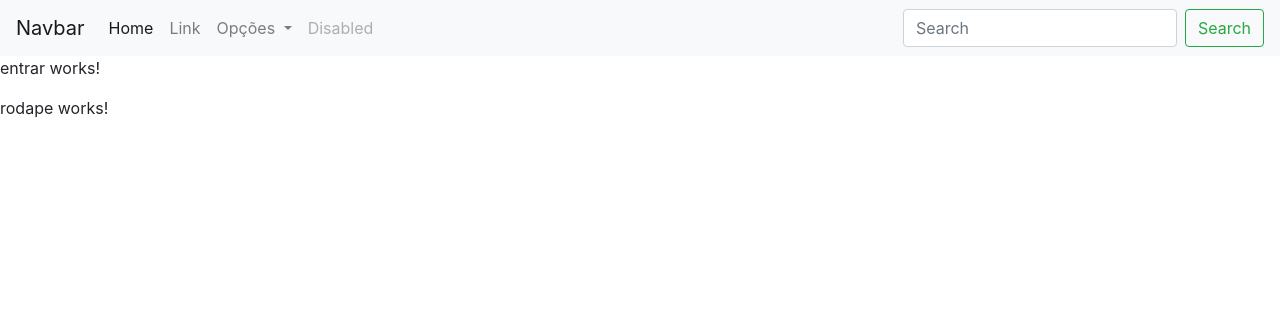
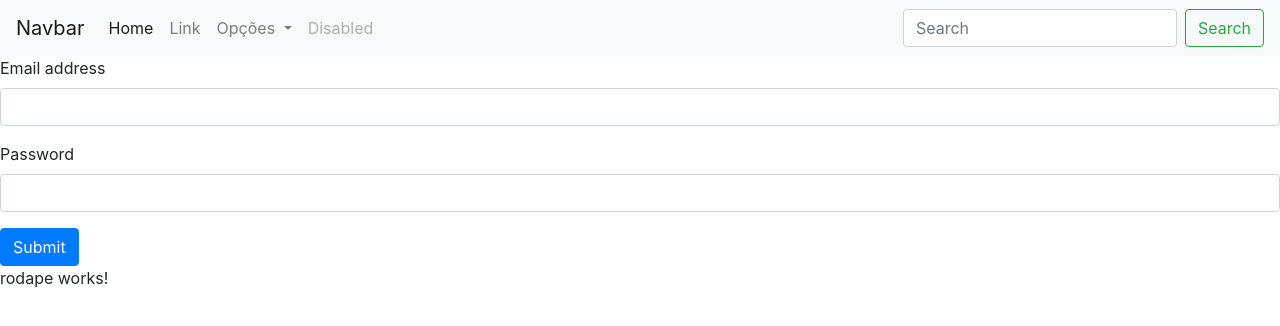
Before and after one commit to Cosmos-Blood/GenBR-Project_Integrador-Lampe-Front, an Angular app: page /entrar in a window 1280 px wide. Shown: the top 326 px of the page. Built offline with nearby package versions, Linux system fonts and the light colour scheme.

Commit message:
[Feature Will - Task: Login ok | 09.11.21]

```diff
--- a/src/app/entrar/entrar.component.html
+++ b/src/app/entrar/entrar.component.html
@@ -1 +1,28 @@
-<p>entrar works!</p>
+<div>
+  <form>
+    <div class="mb-3">
+      <label for="exampleInputEmail1" class="form-label">Email address</label>
+      <input
+        name="email"
+        type="email"
+        class="form-control"
+        id="exampleInputEmail1"
+        aria-describedby="emailHelp"
+        [(ngModel)]="usuarioLogin.emailUsuario"
+      />
+    </div>
+    <div class="mb-3">
+      <label for="exampleInputPassword1" class="form-label">Password</label>
+      <input
+        name="senha"
+        type="password"
+        class="form-control"
+        id="exampleInputPassword1"
+        [(ngModel)]="usuarioLogin.senhaUsuario"
+      />
+    </div>
+    <button type="submit" class="btn btn-primary" (click)="entrar()">
+      Submit
+    </button>
+  </form>
+</div>
--- a/src/app/entrar/entrar.component.ts
+++ b/src/app/entrar/entrar.component.ts
@@ -1,15 +1,38 @@
 import { Component, OnInit } from '@angular/core';
+import { Router } from '@angular/router';
+import { environment } from 'src/environments/environment.prod';
+import { UsuarioLogin } from '../model/UsuarioLogin';
+import { AuthService } from '../service/auth.service';
 
 @Component({
   selector: 'app-entrar',
   templateUrl: './entrar.component.html',
-  styleUrls: ['./entrar.component.css']
+  styleUrls: ['./entrar.component.css'],
 })
 export class EntrarComponent implements OnInit {
+  usuarioLogin: UsuarioLogin = new UsuarioLogin();
 
-  constructor() { }
+  constructor(private auth: AuthService, private router: Router) {}
 
-  ngOnInit(): void {
+  ngOnInit() {
+    window.scroll(0, 0);
   }
 
+  entrar() {
+    this.auth.entrar(this.usuarioLogin).subscribe(
+      (resp: UsuarioLogin) => {
+        this.usuarioLogin = resp;
+        environment.id = this.usuarioLogin.id;
+        environment.token = this.usuarioLogin.token;
+        environment.nomeUsuario = this.usuarioLogin.nomeUsuario;
+        environment.emailUsuario = this.usuarioLogin.emailUsuario;
+        this.router.navigate(['/sobre']);
+      },
+      (erro) => {
+        if (erro.status == 400) {
+          alert('Usuario ou senha incorretos');
+        }
+      }
+    );
+  }
 }
--- a/src/environments/environment.prod.ts
+++ b/src/environments/environment.prod.ts
@@ -1,3 +1,8 @@
 export const environment = {
-  production: true
+  production: true,
+  id: 0,
+  nomeUsuario: '',
+  emailUsuario: '',
+  senhaUsuario: '',
+  token: ''
 };
--- a/src/index.html
+++ b/src/index.html
@@ -5,7 +5,7 @@
   <title>Lampe</title>
   <base href="/">
   <meta name="viewport" content="width=device-width, initial-scale=1">
-  <link rel="icon" type="image/x-icon" href="favicon.ico">
+  <link rel="icon" type="image/x-icon" href="https://i.imgur.com/ulcJRmb.png">
 </head>
 <body>
   <app-root></app-root>
```
